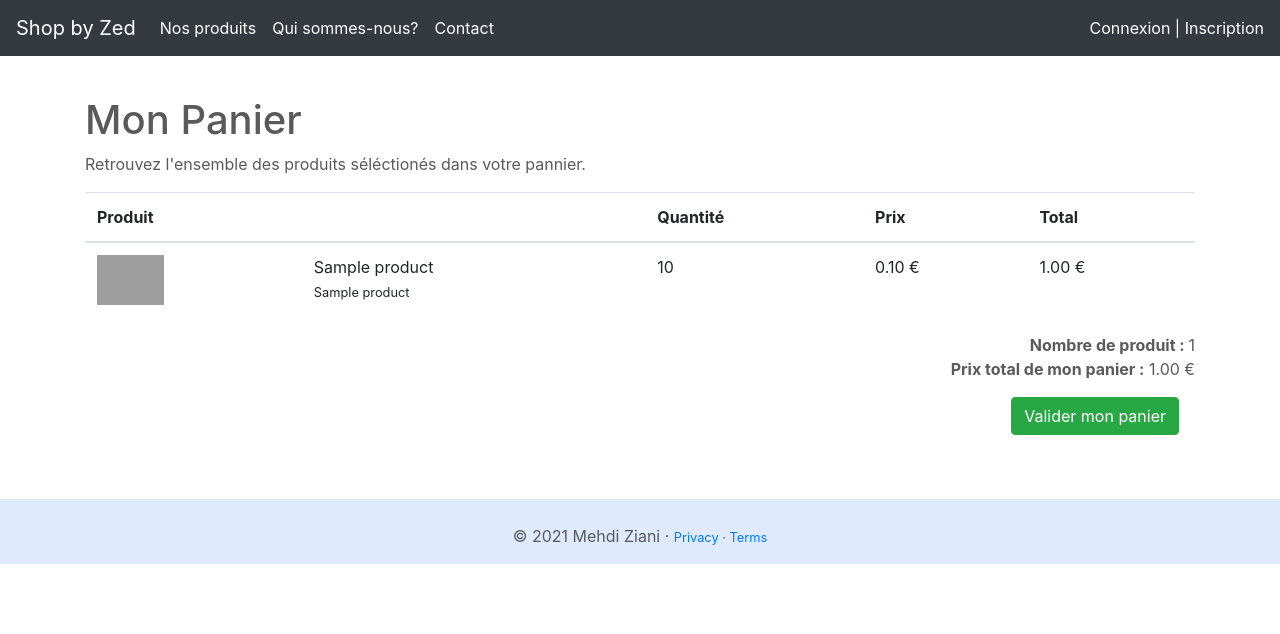
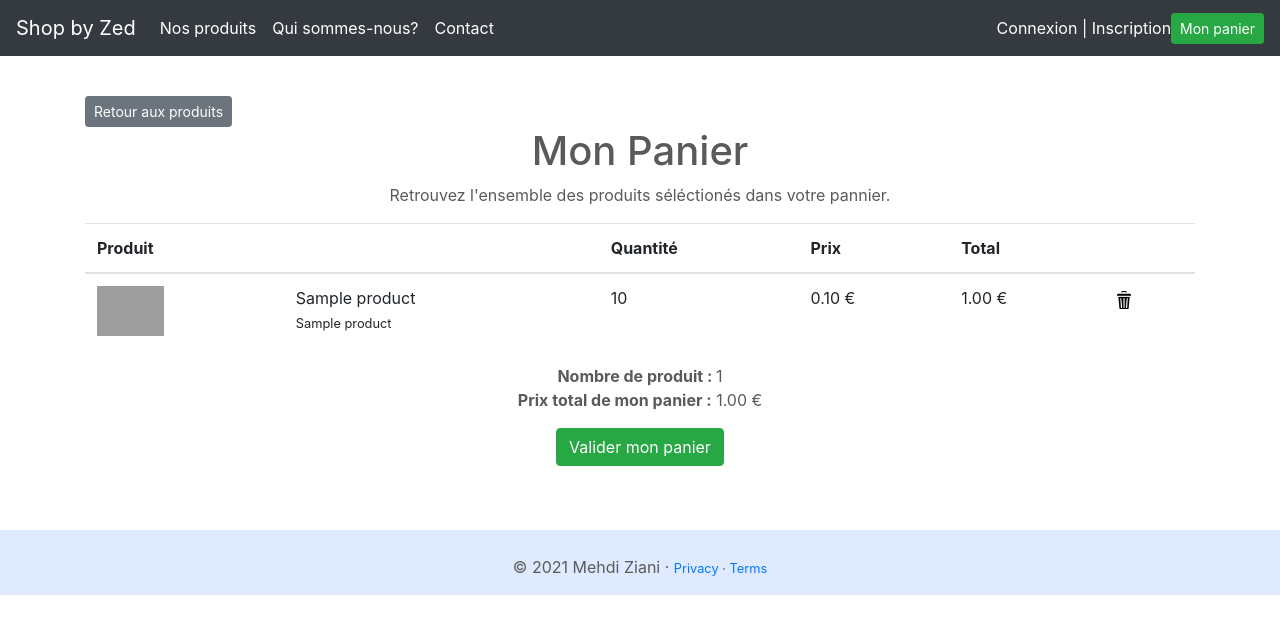
Before and after one commit to MehdiZed24/shop-template, a Symfony app: template templates/cart/index.html.twig in a window 1280 px wide. Shown: the top 634 px of the page. Run offline with Twig, Linux system fonts and the light colour scheme; the template is opened without the code that fills it: most values are stand-ins (such as "Sample title", 1, 10 or a date in 2020); some libraries are stand-ins or nearby versions; grey boxes are pictures that could not be loaded.

Commit message:
Finition de la partie Panier

```diff
--- a/templates/base.html.twig
+++ b/templates/base.html.twig
@@ -12,8 +12,7 @@
 		</title>
 
 		<!-- Bootstrap core CSS -->
-		<link href="{{asset ('assets/css/bootstrap.min.css') }}" rel="stylesheet">
-		<link rel="stylesheet" href="{{asset ('assets/css/ZedShop.css') }}">
+		<link href="{{asset('assets/css/bootstrap.min.css') }}" rel="stylesheet">
 
 		<style>
 			.bd-placeholder-img {
@@ -33,6 +32,8 @@
 		</style>
 		<!-- Custom styles for this template -->
 		<link href="{{asset('assets/css/carousel.css')}}" rel="stylesheet">
+		<link rel="stylesheet" href="{{ asset ('assets/css/ZedShop.css') }}">
+
 	</head>
 	<body>
 		<header>
@@ -61,14 +62,15 @@
 								<small>({{app.user.firstname}})</small>
 							</a>
 							|
-							<a href="{{ path ('app_logout') }}">Deconnexion</a>
+							<a href="{{ path ('app_logout') }}">Deconnexion |
+							</a>
 						{% else %}
 							<a href="{{ path ('app_login') }}">Connexion</a>
 							|
 							<a href="{{ path ('register') }}">Inscription</a>
 						{% endif %}
 					</div>
-
+					<a class="btn btn-sm btn-success pl-2" href="	{{ path('cart') }}" role="button">Mon panier</a>
 
 				</div>
 			</nav>
@@ -134,7 +136,7 @@
 
 
 			<!-- Marketing messaging and featurettes
-																																							================================================== -->
+																																																																																				================================================== -->
 			<!-- Wrap the rest of the page in another container to center all the content. -->
 
 			<div class="container marketing {% if block('carousel') is not defined %}mt-5{% endif %}"> {% block content %}{% endblock content %}
--- a/templates/cart/index.html.twig
+++ b/templates/cart/index.html.twig
@@ -4,8 +4,16 @@
 {% endblock %}
 
 {% block content %}
-	<h1>Mon Panier</h1>
-	Retrouvez l'ensemble des produits séléctionés dans votre pannier.
+
+	<a href="{{ path ('products') }}" class="btn btn-sm btn-secondary">Retour aux produits</a>
+	<br>
+
+	<h1 class="text-center"=>Mon Panier</h1>
+	<p class="text-center">
+		Retrouvez l'ensemble des produits séléctionés dans votre pannier.</p>
+	{% if cart|length > 0 %}
+
+
 		<table class="table table-hover mt-3">
 			<thead>
 				<tr>
@@ -14,6 +22,7 @@
 					<th scope="col">Quantité</th>
 					<th scope="col">Prix</th>
 					<th scope="col">Total</th>
+					<th></th>
 				</tr>
 			</thead>
 			<tbody>
@@ -38,12 +47,18 @@
 						<td>
 							{{((product.product.price * product.quantity) /100)| number_format(2,'.',',') }}
 							€</td>
+						<td>
+							<a href="{{ path ('delete_to_cart', {'id':product.product.id}) }}">
+								<img src="{{asset ('assets/img/delete.png')}}" height="18px" alt="Supprimer mon produit">
+							</a>
+						</td>
+
 					</tr>
 					{% set total = total + (product.product.price * product.quantity) %}
 				{% endfor %}
 			</tbody>
 		</table>
-	<div class="text-right mb-5">
+		<div class="text-center mb-5">
 			<b>Nombre de produit :
 			</b>
 			{{cart|length}}<br>
@@ -51,8 +66,13 @@
 			{{ (total/100)| number_format(2,'.',',') }}
 			€
 			<br>
-		<a href="" class="btn btn-success m-3">Valider mon panier</a>
-
+			<a href="#" class="btn btn-success m-3">Valider mon panier</a>
 		</div>
+	{% else %}
+		<hr>
+		<p>
+			<b>Votre pannier ne contient aucun article pour le moment.</b>
+		</p>
+	{% endif %}
 
 {% endblock %}
```
Also changed, not shown: src/Classe/Cart.php (+10 -0 lines), src/Controller/CartController.php (+10 -0 lines), public/assets/css/ZedShop.css, public/assets/img/delete.png (added), public/assets/img/plus.png (added), public/assets/img/shopping-cart.png (added), public/assets/img/signe-moins.png (added). Lines whose indentation alone changed are shown as unchanged.
